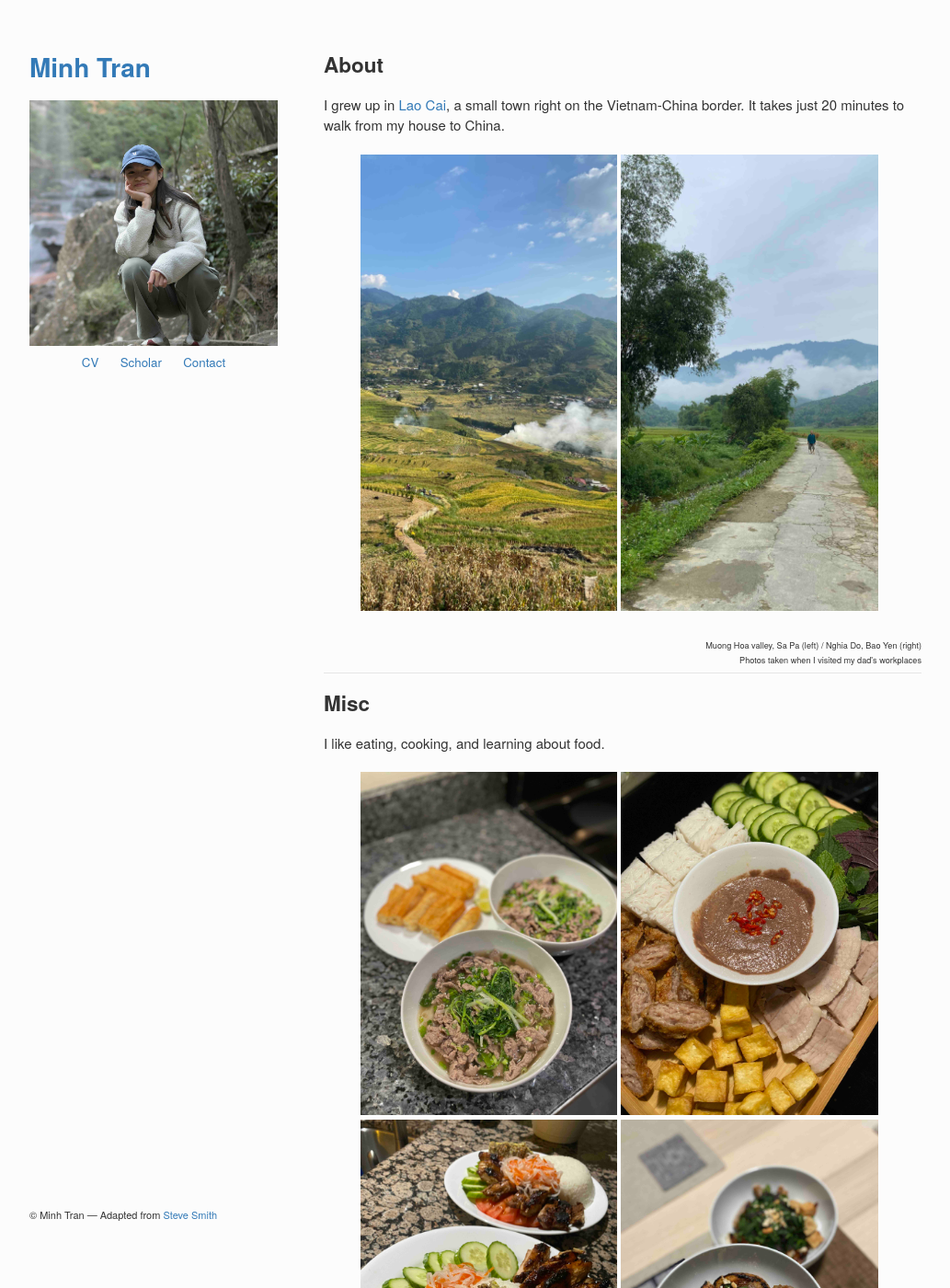
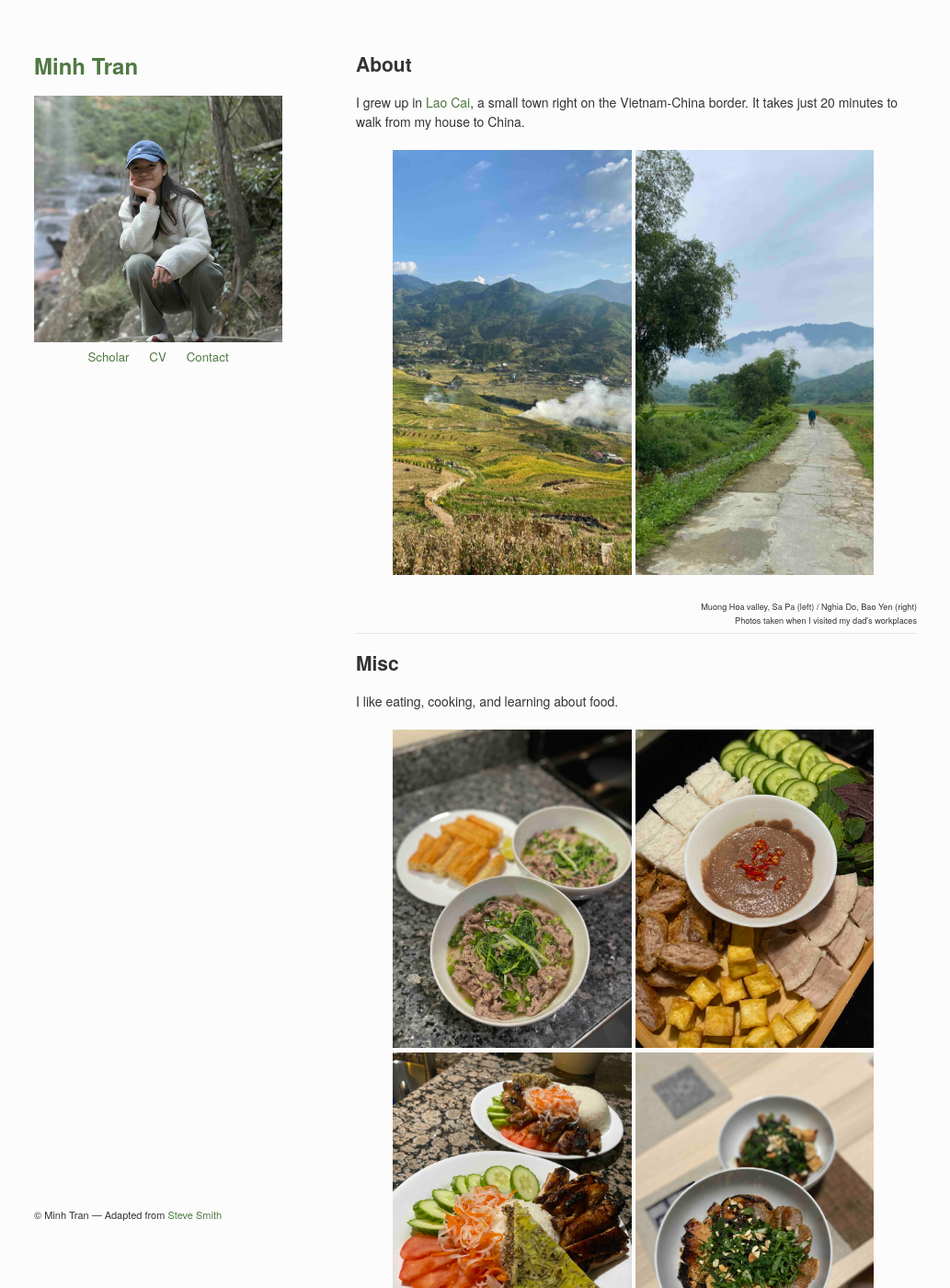
Before and after one commit to ngminhtran/ngminhtran.github.io, a Jekyll site: the page built from about.md, in a window 1280 px wide and 1400 px high. Shown: the whole window at 92% size, without its empty margins (123-1156 px from the left). Built offline with Jekyll 4.4.1, drawn with Linux system fonts in a browser that asks for light colours.

Commit message:
Updated link color and padding

```diff
--- a/_layouts/default.html
+++ b/_layouts/default.html
@@ -17,22 +17,18 @@
     <div class="wrapper">
       <header>
         <h1><a class="title" href="{{ "/" | absolute_url }}" >{{ site.title | default: site.github.repository_name }}</a></h1>
-
         {% if page.logo %}
-          <img  id="logo" src="{{ page.logo | relative_url }}" alt="Logo" />
+          <img  id="logo" src="{{ page.logo | relative_url }}" alt="Logo"/>
           {% if page.logo_note %}
             <!-- <p id="logo_note" align="right"><small><sup>made with <a href="https://scratch.mit.edu" target="_blank">Scratch</a></sup></small></p> -->
           {% endif %}
         {% endif %}
 
-        <!-- <div class="contact" align="center">ngminhtran [at] uchicago [dot] edu<hr class="short_hr"></div> -->
         <p class="view" align="center">
+          <a class="space" href="https://scholar.google.com/citations?user=elG0WcsAAAAJ&hl=en&oi=ao" target="_blank">Scholar</a> &emsp;
           <a class="space" href="/assets/app_materials/cv_minhtran.pdf" target="_blank">CV</a> &emsp;
-          <a class="space" href="https://scholar.google.com/citations?user=elG0WcsAAAAJ&hl=en&oi=ao" target="_blank">Scholar</a> &emsp;
           <a class="space" href="mailto:ngminhtran@uchicago.edu" target="_blank">Contact</a>
         </p>
-
-        <!-- <p class="view">I'm a Computer Science PhD student at the University of Chicago, advised by Professor <a href="http://people.cs.uchicago.edu/~dmfranklin/index.html" target="_blank">Diana Franklin</a>. Previously, I graduated with a dual degree in Computer Science and Psychology from the University of Arizona.</p> -->
 
       </header>
       <section>
--- a/_sass/jekyll-theme-minimal.scss
+++ b/_sass/jekyll-theme-minimal.scss
@@ -4,7 +4,7 @@
 body {
   background-color: #fcfcfc;
   padding:50px;
-  font: 15px/1.5 "Raleway", "HelveticaNeue", "Helvetica Neue", Helvetica, Arial, sans-serif;
+  font: 14px/1.5 "Raleway", "HelveticaNeue", "Helvetica Neue", Helvetica, Arial, sans-serif;
   color:#333333;
   font-weight:300;
 }
@@ -24,7 +24,7 @@ h1, h2, h3 {
 }
 
 h1 {
-  font-size:28px;
+  font-size:24px;
 }
 
 h2 {
@@ -40,7 +40,7 @@ h5 {
 }
 
 a {
-  color:#337ab7;
+  color:#4F7942;
   text-decoration:none;
 }
 
@@ -58,7 +58,7 @@ a:hover.title, a:focus.title {
 
 a small {
   font-size:11px;
-  color:#337ab7;
+  color:#4F7942;
   font-weight:bold;
   margin-top:-0.3em;
   display:block;
@@ -69,7 +69,7 @@ a:hover small {
 }
 
 .wrapper {
-  width:970px;
+  width:960px;
   margin:0 auto;
 }
 
@@ -189,7 +189,7 @@ strong {
 }
 
 section {
-  width:650px;
+  width:610px;
   float:right;
   padding-bottom:50px;
 }
@@ -294,7 +294,7 @@ footer {
 @media print {
   body {
     padding:0.4in;
-    font-size:12pt;
+    font-size:11pt;
     color:#444;
   }
 }
```
Also changed, not shown: 4 other files.
